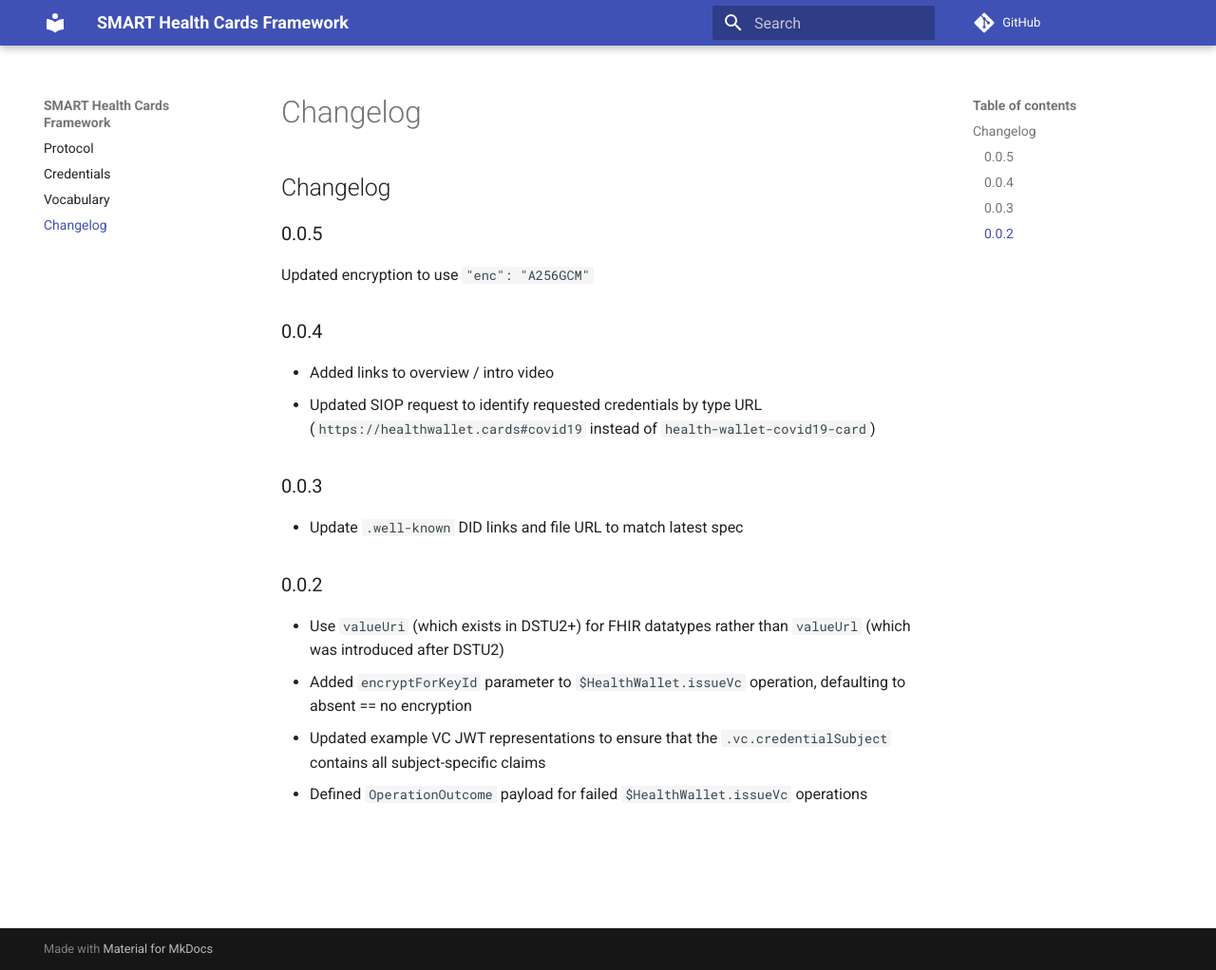
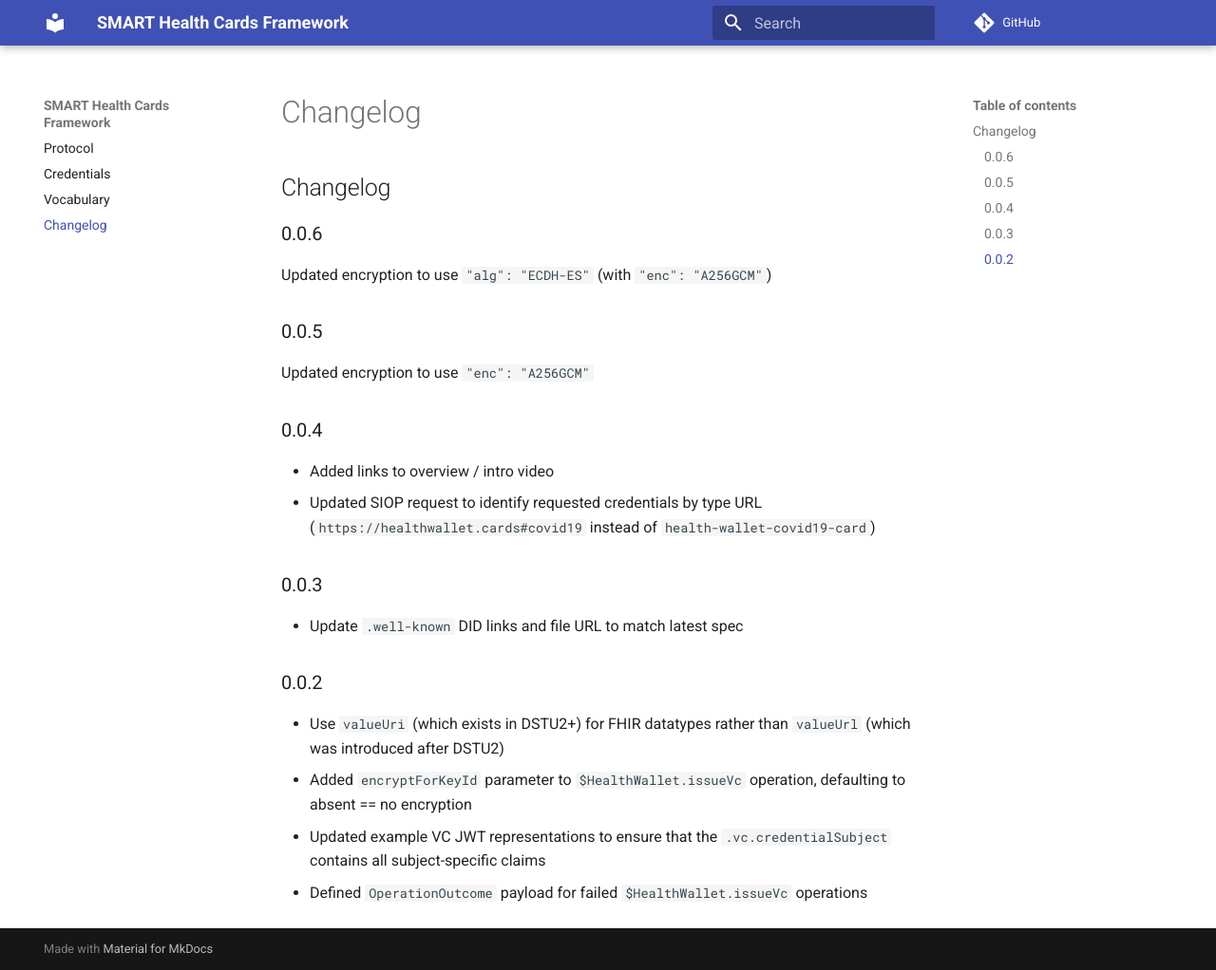
Before and after one commit to smart-on-fhir/health-cards, an MkDocs documentation site: the page built from docs/changelog.md, in a window 1280 px wide and 1022 px high. Shown: the whole window at 95% size. Built offline with MkDocs 1.6.1 and Material for MkDocs 9.7.7, drawn with Linux system fonts in a browser that asks for light colours; comment, search, counter and statistics services are not loaded.

Commit message:
Update changelog.md

```diff
--- a/docs/changelog.md
+++ b/docs/changelog.md
@@ -1,4 +1,9 @@
 # Changelog
+
+## 0.0.6
+
+Updated encryption to use `"alg": "ECDH-ES"` (with `"enc": "A256GCM"`)
+
 
 ## 0.0.5
 
```
